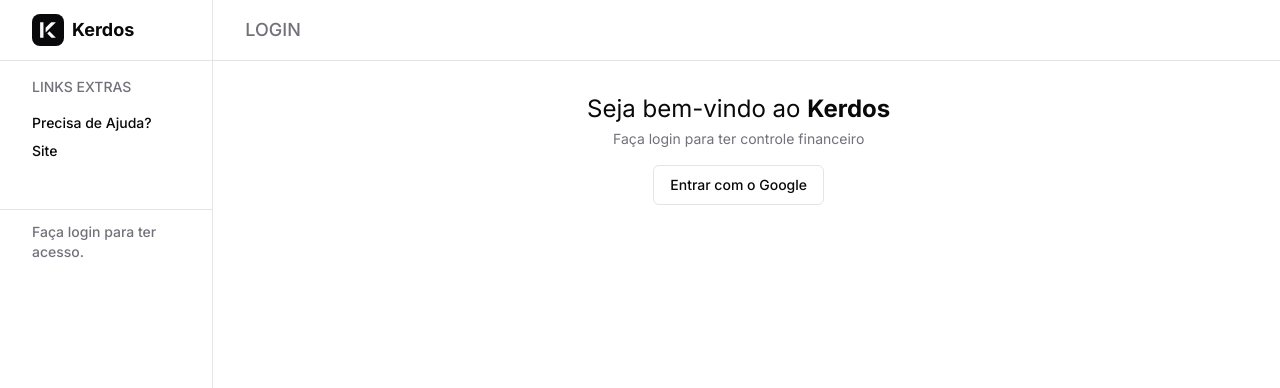
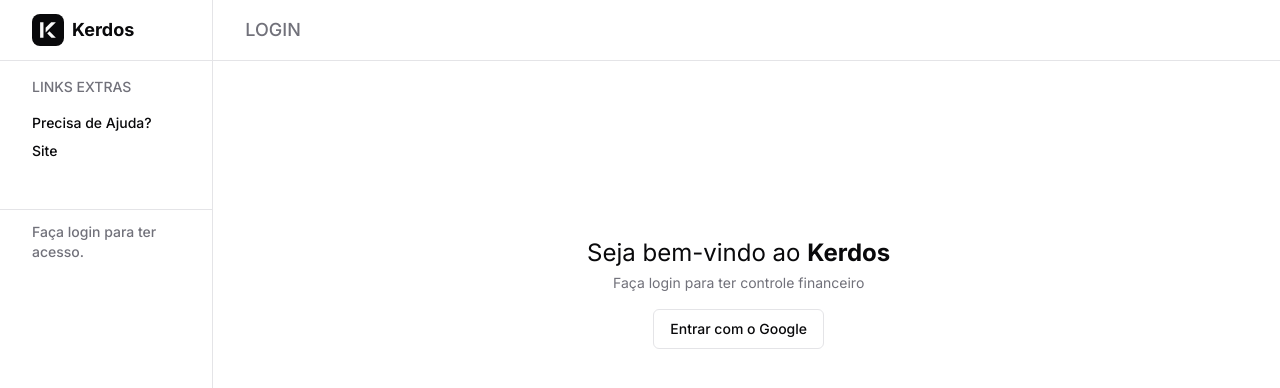
Before and after one commit to MatheusAltrao/Kerdos, a Next.js app: page / in a window 1280 px wide. Shown: the top 388 px of the page. Built offline with nearby package versions, Linux system fonts and the light colour scheme; no server answers.

Commit message:
fix: login position

```diff
--- a/src/app/page.tsx
+++ b/src/app/page.tsx
@@ -20,7 +20,7 @@
 
     useEffect(() => {
         if (status == 'authenticated') {
-            router.replace('/home/finance')
+            router.replace('/home/finances')
         }
     }, [status, router])
 
@@ -28,8 +28,8 @@
     return (
         <Sidebar>
             <Header name='Login'>
-                <Container className='items-center justify-center'>
-                    <div className='items-center flex justify-center flex-col gap-4'>
+                <Container>
+                    <div className='items-center w-full flex h-[50vh]  justify-center flex-col gap-4'>
                         <div className='items-center flex justify-center flex-col space-y-1'>
                             <h2 className='text-2xl'>
                                 Seja bem-vindo ao <span className='font-bold'>Kerdos</span>
```
